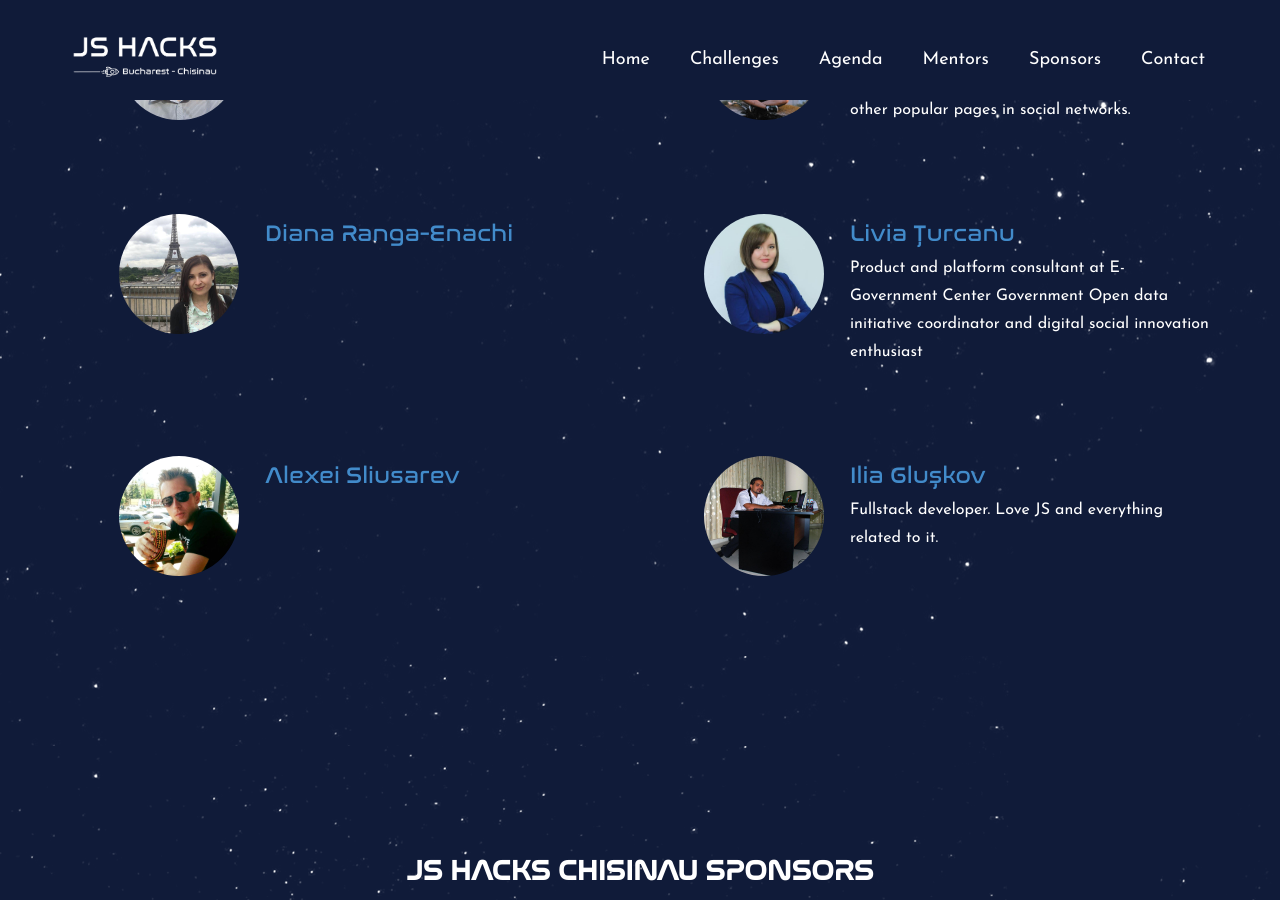
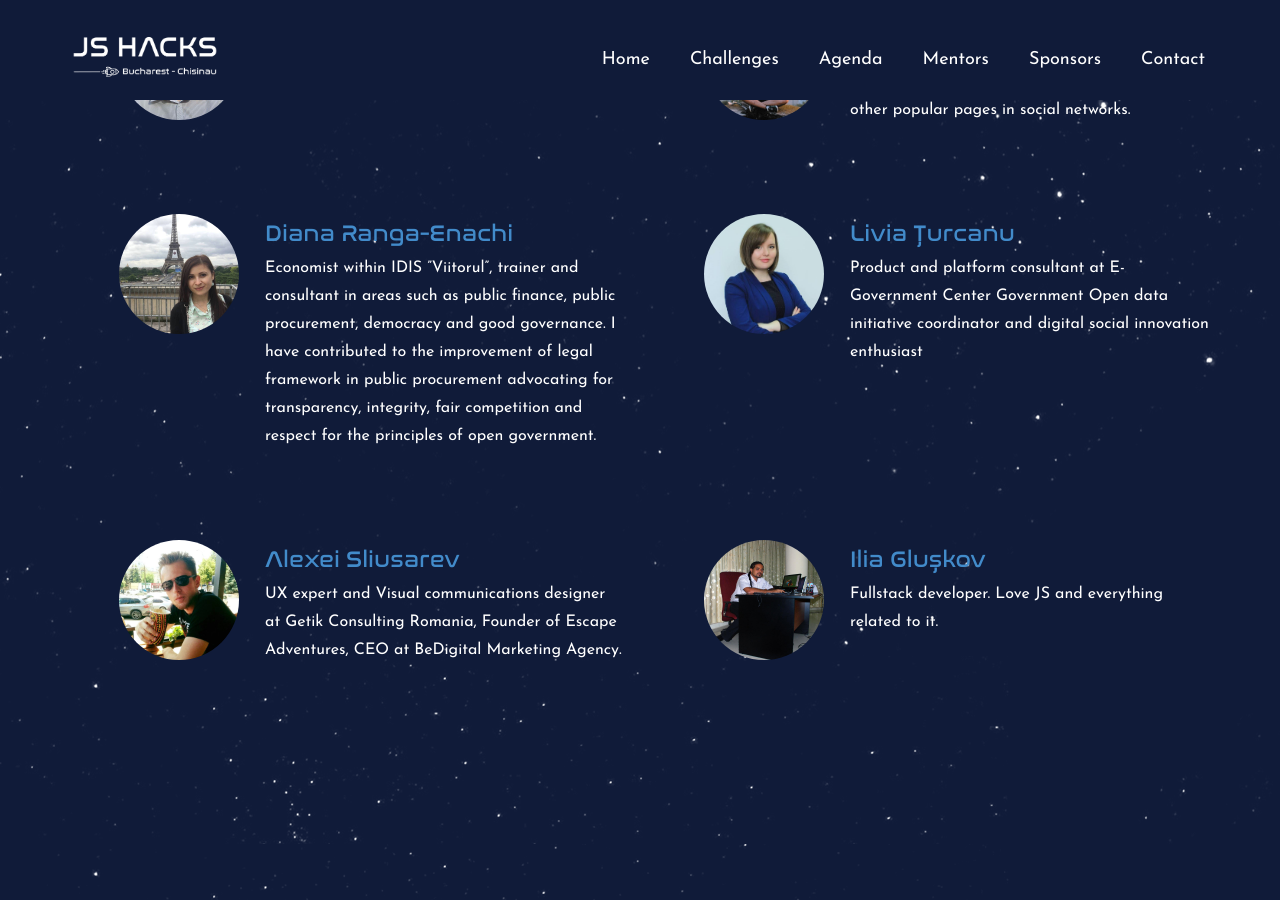
Before and after one commit to js-hacks/chisinau, a Jekyll site: the page built from index.html, in a window 1280 px wide and 900 px high, scrolled down 3655 px. Built offline with Jekyll 4.4.1, drawn with Linux system fonts in a browser that asks for light colours; nearby versions of some CDN libraries; some web fonts are replaced.

Commit message:
add mixbook and mentor descriptions

```diff
--- a/index.html
+++ b/index.html
@@ -267,8 +267,7 @@ permalink: /
           </div>
           <div class="col-md-8 col-xs-6">
             <p class="small-title"><strong><a href="https://www.facebook.com/diana.ranga">Diana Ranga-Enachi</a></strong></p>
-            <!-- <p>Bogdan Ivanel (BA, LLB, MSc, LLM). A Public International Law and International Relations expert with a big interest in tech, Bogdan is a researcher at SciencesPo Paris and Co-founder of Code for Romania. His main interest is finding the ways in which technology can be put to use in solving social challenges.</p> -->
-
+            <p>Economist within IDIS ”Viitorul”, trainer and consultant in areas such as public finance, public procurement, democracy and good governance. I have contributed to the improvement of legal framework in public procurement advocating for transparency, integrity, fair competition and respect for the principles of open government.</p>
           </div>
         </div>
       </div>
@@ -302,7 +301,7 @@ permalink: /
           </div>
           <div class="col-md-8 col-xs-6">
             <p class="small-title"><strong><a href="https://www.facebook.com/alexei.sliusarev">Alexei Sliusarev</a></strong></p>
-            <!-- <p>Bogdan Ivanel (BA, LLB, MSc, LLM). A Public International Law and International Relations expert with a big interest in tech, Bogdan is a researcher at SciencesPo Paris and Co-founder of Code for Romania. His main interest is finding the ways in which technology can be put to use in solving social challenges.</p> -->
+            <p>UX expert and Visual communications designer at Getik Consulting Romania, Founder of Escape Adventures, CEO at BeDigital Marketing Agency.</p>
 
           </div>
         </div>
@@ -366,6 +365,13 @@ permalink: /
         <div class="service-item">
           <a href="http://www.yopeso.com" target="_blank">
           <img src="{{ site.baseurl }}/img/logos/yopeso-logo.png" alt="YOPESO" />
+          </a>
+        </div>
+      </div>
+      <div class="col-md-3 col-sm-3">
+        <div class="service-item">
+          <a href="http://www.mixbook.com" target="_blank">
+          <img src="{{ site.baseurl }}/img/logos/mixbook-logo.png" alt="Mixbook" />
           </a>
         </div>
       </div>
```
Also changed, not shown: img/logos/mixbook-logo.png (added).
